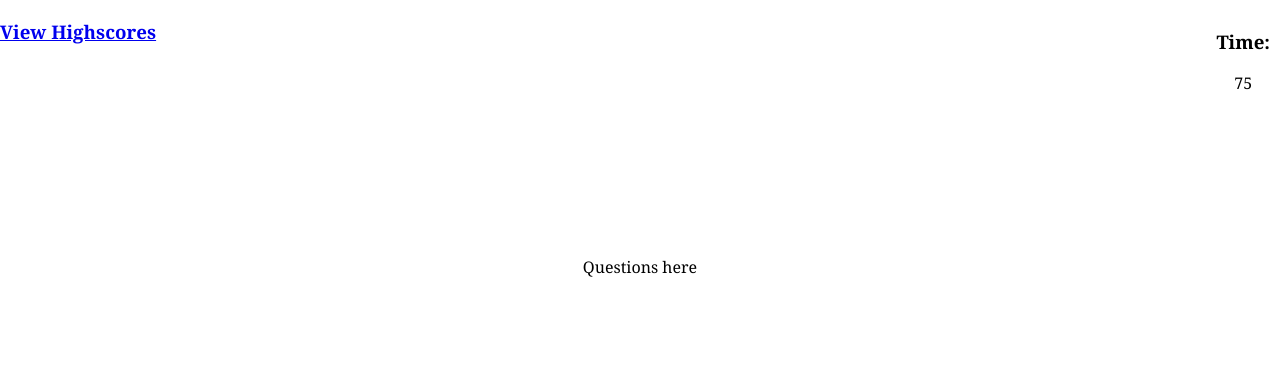
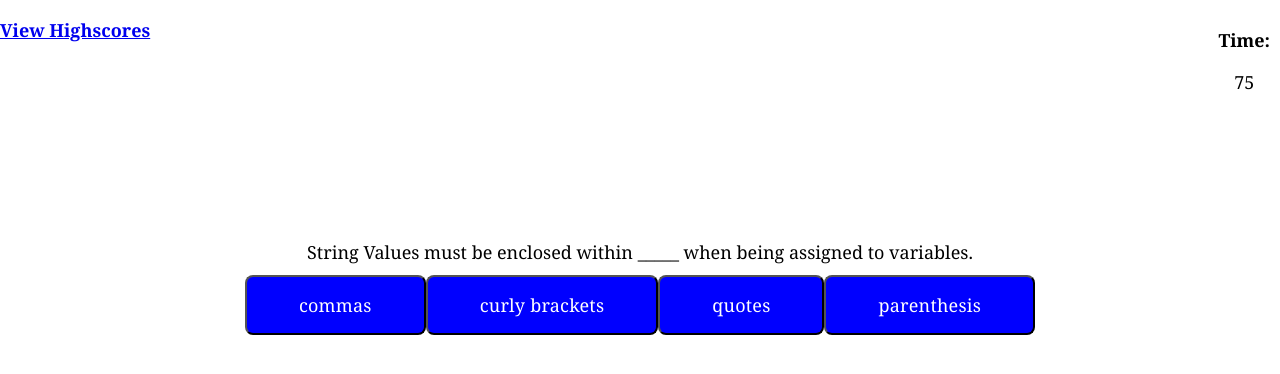
Before and after one commit to Vidhi0307/CodeQuiz-Week4, a plain HTML site: page index.html in a window 1280 px wide. Both pictures are taken after a click on the button "Start Quiz". Drawn offline with Linux system fonts and the light colour scheme.

Commit message:
changes to css and js for rendering quiz questions

```diff
--- a/assets/css/style.css
+++ b/assets/css/style.css
@@ -1,6 +1,8 @@
 * {
     box-sizing :border-box;
-}
+    font-family:Cambria, Cochin, Georgia, Times, 'Times New Roman', serif;
+    font-size: large;
+    }
 
 body
 {
@@ -27,7 +29,7 @@ header {
     padding :10px;
 
 }
-main{
+main {
     display:flex;
     flex:wrap;
     justify-content:space-around;
@@ -36,13 +38,20 @@ main{
 
 }
 
+.answers {
+display: flex;
+justify-content:space-around;
+text-align: center;
+flex-direction :column;
+}
+
 
 button {
-    background: radial-gradient(circle, rgba(240,230,140,1) 0%, rgba(11, 10, 70, 0.954) 100%);
+    background:  blue;
     border-radius: 8px;
     color: #fff;
     cursor: pointer;
-    font-size: 2em;
+    font-size: 1em;
     letter-spacing: 0.21px;
     line-height: 16px;
     max-width: 255px;
--- a/assets/js/script.js
+++ b/assets/js/script.js
@@ -1,7 +1,10 @@
 var timerCount;
 var startButton =document.querySelector( ".start-button");
-var quizContainer=document.querySelector("#quiz");
+var quizQuestions= document.getElementById('quizQuestions')
+var currentQuestion= document.getElementById('question')
+var buttonOptions= document.getElementById('answers')
 var timerElement =document.querySelector(".timer-count");
+var QuesIndex=0;
 
 var myQuestions = [
     {
@@ -11,7 +14,7 @@ var myQuestions = [
             2: "curly brackets",
             3: "quotes",
             4:  "parenthesis"
-    },correctAnswer: "1"
+    },correctAnswer: "commas"
     },{
         question: "A very useful tool used during development and debugging for printing content to the debugger is:",
         answers : {
@@ -19,7 +22,7 @@ var myQuestions = [
         2: "terminal/bash",
         3: "for loops",
         4: "console log"
-        },correctAnswer: "4"
+        },correctAnswer: "console log"
         },
     {
         question: "Commonly used datatypes do not include:",
@@ -28,7 +31,7 @@ var myQuestions = [
             2: "booleans",
             3: "alerts",
             4:  "numbers"
-    },correctAnswer: "3"
+    },correctAnswer: "alerts"
     },{
         question: "The condition in an if/else statement is enclosed within ________",
         answers : {
@@ -36,7 +39,7 @@ var myQuestions = [
             2: "curly brackets",
             3: "parenthesis",
             4: "square brackets"
-    },correctAnswer: "3"
+    },correctAnswer: "parenthesis"
     },{
         question: "Arrays in Javascript can be used to store ________",
         answers : {
@@ -44,7 +47,7 @@ var myQuestions = [
             2: "other arrays",
             3: "",
             4: "all of the above"
-    },correctAnswer: "4"
+    },correctAnswer: "all of the above"
     },]
 
 
@@ -61,18 +64,34 @@ function startQuiz(){
 
 function renderQuiz() {
     console.log(document.getElementById("quizQuestions"));
+    //hiding the start button
+    document.getElementById('container').style.display = "none";
 
-    document.getElementById('container').style.display = "none";
-    document.getElementById('quizQuestions').style.display = "block";
+   // displaying the quiz question window
+   quizQuestions.style.display = "block";
 
+    var currentAnswerOptions = myQuestions[QuesIndex].answers;
 
-    var Test='test';
-   // startButton.hidden = true;
-   // quizContainer.innerHTML= '<p>Test</p>';
+ for (const property in currentAnswerOptions) {
+    var answerButton = document.createElement("button");
+    console.log(currentAnswerOptions[property]);
+   // answerButton.setAttribute("value", correctAnswer);
+   var option= currentAnswerOptions[property];
+   console.log(option);
+    answerButton.textContent = option;
+    currentQuestion.textContent =  myQuestions[QuesIndex].question;
+    buttonOptions.appendChild(answerButton);
 
-
+    answerButton.addEventListener("click",Iscorrect);
 }
 
+  }
+
+ function Iscorrect () {
+    console.log("called");
+if(this.textContent === myQuestions[QuesIndex].correctAnswer)
+{window.alert("Correct");}
+  }
 
 //The set Timer will start and stops the timer and triggers score()
 
--- a/index.html
+++ b/index.html
@@ -28,12 +28,10 @@
         <button class="start-button">Start Quiz</button>
     </div>
     <div class ="quizQuestions " id ="quizQuestions" >
-        <p>Questions here</p>
-        <div>
-            <btn class="answerButtons" id="btn0"></btn>
-            <btn class="answerButtons" id="btn1"></btn>
-            <btn class="answerButtons" id="btn2"></btn>
-            <btn class="answerButtons" id="btn3"></btn>
+        <div id="question">Questions here</p></div>
+
+        <div id="answers">
+
         </div>
     </div>
 
```
Also changed, not shown: highscore.html (+1 -1 lines).
